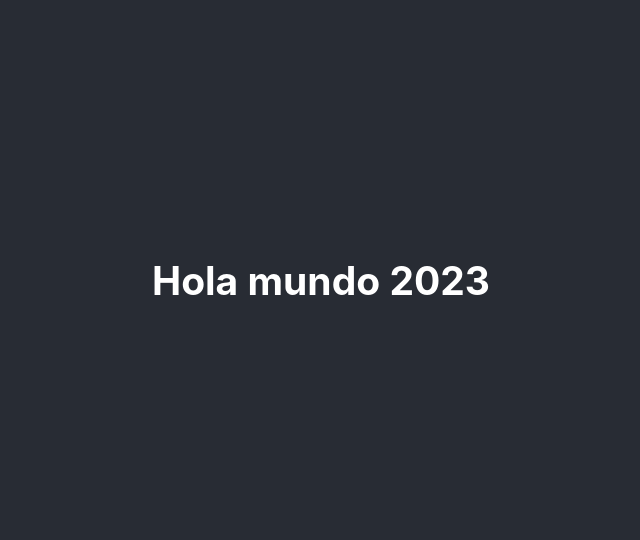
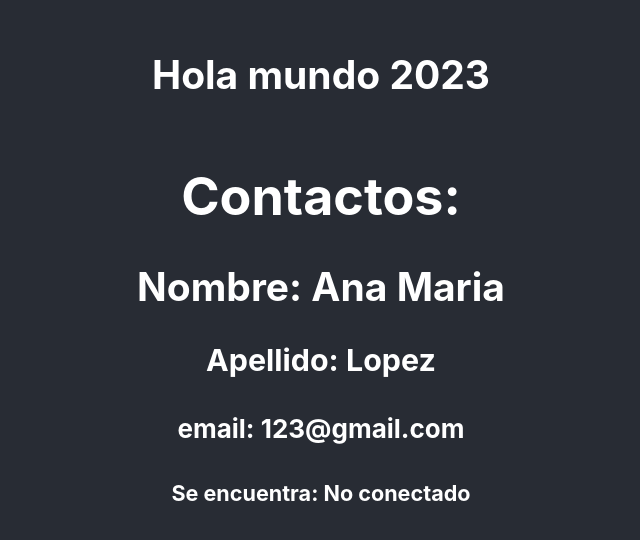
Before and after one commit to GianinaLC/openbootcamp-reactjs, a React (Create React App) app: page / in a window 1280 px wide. Shown: the part 120-660 px from the top of the page, without its empty margins (319-959 px from the left). Built offline with nearby package versions, Linux system fonts and the light colour scheme.

Commit message:
Primer ejercicio

```diff
--- a/src/App.js
+++ b/src/App.js
@@ -1,11 +1,15 @@
-import logo from './logo.svg';
 import './App.css';
+import ContactoLista from './components/containers/contactos_list';
+/* import TaskListComponent from './components/containers/task_list'; */
 
 function App() {
   return (
     <div className="App">
       <header className="App-header">
         <h2>Hola mundo 2023</h2>
+        {/* componentes de listado de tareas */}
+        {/*     <TaskListComponent /> */}
+        <ContactoLista />
       </header>
     </div>
   );
--- /dev/null
+++ b/src/components/containers/contactos_list.jsx
@@ -0,0 +1,22 @@
+/* Primer ejercicio */
+import React from "react";
+import { Contacto } from '../../models/contacto.class'
+import ContactoComponente from "../pure/contacto";
+
+const ContactoLista = () => {
+
+    const ejemploContacto = new Contacto('Ana Maria', 'Lopez', '123@gmail.com',false);
+
+    return (
+        <div>
+            <div>
+                <h1>Contactos:</h1>
+            </div>
+            {/* TODO aplicar un for/map para renderizar una lista */}
+            <ContactoComponente contacto={ejemploContacto}></ContactoComponente>
+
+        </div>
+    )
+}
+
+export default ContactoLista;
--- /dev/null
+++ b/src/components/containers/task_list.jsx
@@ -0,0 +1,26 @@
+/* import React from "react";
+import { LEVELS } from "../../models/levels.enum";
+import { Task } from '../../models/task.class'
+import TaskComponent from "../pure/task";
+
+const TaskListComponent = () => {
+
+    const defaultTask = new Task('Example', 'Default Description', false, LEVELS.NORMAL); */
+
+   /*  const changeState = (id) => {
+        console.log('TODO cambiar estado de una tarea')
+    } */
+
+   /*  return (
+        <div>
+            <div>
+                <h1>Tus tareas:</h1>
+            </div> */
+            /* TODO aplicar un for/map para renderizar una lista */
+            /* <TaskComponent task={defaultTask}></TaskComponent>
+
+        </div>
+    )
+}
+
+export default TaskListComponent; */
--- /dev/null
+++ b/src/components/pure/contacto.jsx
@@ -0,0 +1,30 @@
+/* Primer ejercicio */
+import { Contacto } from "../../models/contacto.class";
+import PropTypes from 'prop-types';
+
+const ContactoComponente = ({ contacto }) => {
+    return (
+        <div>
+            <h2>
+                Nombre: { contacto.nombre }
+            </h2>
+            <h3>
+                Apellido: {contacto.apellido}
+            </h3>
+            <h4>
+                email: {contacto.email}
+            </h4>
+            <h5>
+                Se encuentra: { contacto.conectado ? 'Conectado' : 'No conectado'}
+            </h5>
+        </div>
+    )
+
+}
+
+ContactoComponente.propTypes = {
+    contacto : PropTypes.instanceOf(Contacto)
+}
+
+
+export default ContactoComponente
--- /dev/null
+++ b/src/models/contacto.class.js
@@ -0,0 +1,14 @@
+/* Primer ejercicio */
+export class Contacto {
+    nombre = '';
+    apellido = '';
+    email = '';
+    conectado = false;
+
+    constructor(nombre, apellido, email, conectado) {
+        this.nombre = nombre;
+        this.apellido = apellido;
+        this.email = email;
+        this.conectado = conectado;
+    }
+}
--- /dev/null
+++ b/src/models/levels.enum.js
@@ -0,0 +1,5 @@
+/* export const LEVELS = {
+    NORMAL: 'normal',
+    URGENTE: 'urgent',
+    BLOCKING: 'blocking'
+} */
```
Also changed, not shown: src/components/pure/task.jsx (added, +28 -0 lines), src/models/task.class.js (added, +15 -0 lines).
